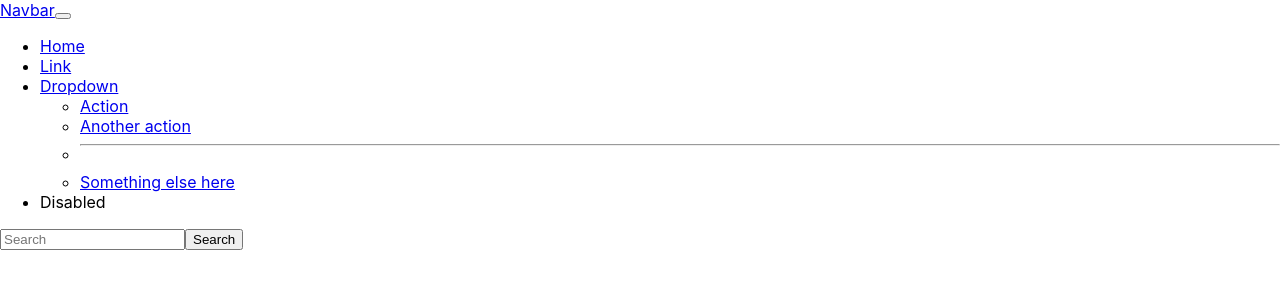
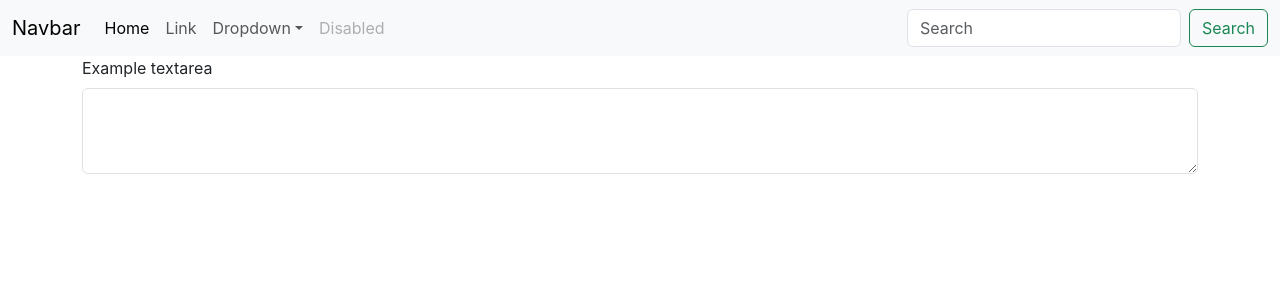
Before and after one commit to YashKhatpe/Text-Utils, a React (Create React App) app: page / in a window 1280 px wide. Shown: the top 300 px of the page. Built offline with nearby package versions, Linux system fonts and the light colour scheme.

Commit message:
Creating TextArea

```diff
--- a/public/index.html
+++ b/public/index.html
@@ -10,34 +10,16 @@
       content="Web site created using create-react-app"
     />
     <link rel="apple-touch-icon" href="%PUBLIC_URL%/logo192.png" />
-    <!--
-      manifest.json provides metadata used when your web app is installed on a
-      user's mobile device or desktop. See https://developers.google.com/web/fundamentals/web-app-manifest/
-    -->
+    <link href="https://cdn.jsdelivr.net/npm/bootstrap@5.3.2/dist/css/bootstrap.min.css" rel="stylesheet" integrity="sha384-T3c6CoIi6uLrA9TneNEoa7RxnatzjcDSCmG1MXxSR1GAsXEV/Dwwykc2MPK8M2HN" crossorigin="anonymous">
     <link rel="manifest" href="%PUBLIC_URL%/manifest.json" />
-    <!--
-      Notice the use of %PUBLIC_URL% in the tags above.
-      It will be replaced with the URL of the `public` folder during the build.
-      Only files inside the `public` folder can be referenced from the HTML.
 
-      Unlike "/favicon.ico" or "favicon.ico", "%PUBLIC_URL%/favicon.ico" will
-      work correctly both with client-side routing and a non-root public URL.
-      Learn how to configure a non-root public URL by running `npm run build`.
-    -->
     <title>React App</title>
   </head>
   <body>
-    <noscript>You need to enable JavaScript to run this app.</noscript>
-    <div id="root"></div>
-    <!--
-      This HTML file is a template.
-      If you open it directly in the browser, you will see an empty page.
+    <div id="root">
 
-      You can add webfonts, meta tags, or analytics to this file.
-      The build step will place the bundled scripts into the <body> tag.
+      <script src="https://cdn.jsdelivr.net/npm/bootstrap@5.3.2/dist/js/bootstrap.bundle.min.js" integrity="sha384-C6RzsynM9kWDrMNeT87bh95OGNyZPhcTNXj1NW7RuBCsyN/o0jlpcV8Qyq46cDfL" crossorigin="anonymous"></script>
+    </div>
 
-      To begin the development, run `npm start` or `yarn start`.
-      To create a production bundle, use `npm run build` or `yarn build`.
-    -->
   </body>
 </html>
--- a/src/App.js
+++ b/src/App.js
@@ -1,23 +1,20 @@
-import logo from './logo.svg';
-import './App.css';
+import React, { useState } from 'react';
+
+import "./App.css";
 
 function App() {
   return (
-    <div className="App">
-      <header className="App-header">
-        <img src={logo} className="App-logo" alt="logo" />
-        <p>
-          Edit <code>src/App.js</code> and save to reload.
-        </p>
-        <a
-          className="App-link"
-          href="https://reactjs.org"
-          target="_blank"
-          rel="noopener noreferrer"
-        >
-          Learn React
-        </a>
-      </header>
+    <div className="container">
+      <div className="mb-3">
+        <label for="exampleFormControlTextarea1" className="form-label">
+          Example textarea
+        </label>
+        <textarea
+          className="form-control"
+          id="exampleFormControlTextarea1"
+          rows="3"
+        ></textarea>
+      </div>
     </div>
   );
 }
--- a/src/index.js
+++ b/src/index.js
@@ -3,11 +3,13 @@
 import './index.css';
 import reportWebVitals from './reportWebVitals';
 import Navbar from './Navbar';
+import App from './App';
 
 const root = ReactDOM.createRoot(document.getElementById('root'));
 root.render(
   <React.StrictMode>
     <Navbar />
+    <App />
   </React.StrictMode>
 );
 
```
